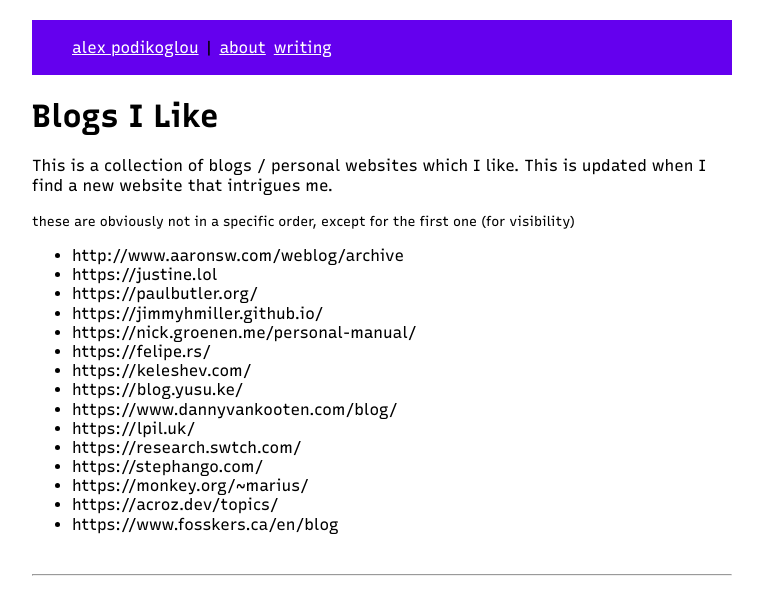
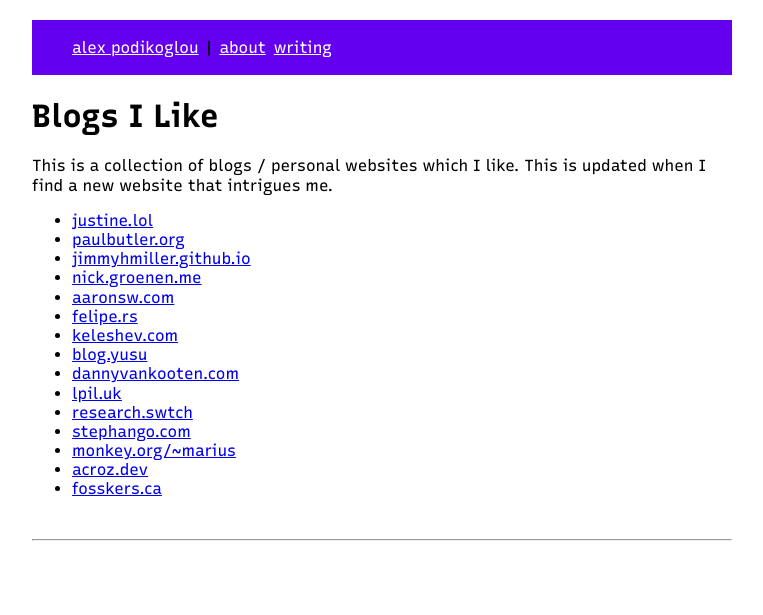
Before and after one commit to podikoglou/podikoglou.eu, a Jekyll site: the page built from _misc/blogs-i-like.md, in a window 1280 px wide. Shown: the top 615 px of the page, without its empty margins (258-1021 px from the left). Built offline with Jekyll 4.4.1, drawn with Linux system fonts in a browser that asks for light colours.

Commit message:
update formatting of 'blogs i like' list

```diff
--- a/_misc/blogs-i-like.md
+++ b/_misc/blogs-i-like.md
@@ -8,21 +8,18 @@ layout: default
 This is a collection of blogs / personal websites which I like. This is updated
 when I find a new website that intrigues me.
 
-<small>these are obviously not in a specific order, except for the first one
-(for visibility)</small>
-
-- http://www.aaronsw.com/weblog/archive
-- https://justine.lol
-- https://paulbutler.org/
-- https://jimmyhmiller.github.io/
-- https://nick.groenen.me/personal-manual/
-- https://felipe.rs/
-- https://keleshev.com/
-- https://blog.yusu.ke/
-- https://www.dannyvankooten.com/blog/
-- https://lpil.uk/
-- https://research.swtch.com/
-- https://stephango.com/
-- https://monkey.org/~marius/
-- https://acroz.dev/topics/
-- https://www.fosskers.ca/en/blog
+- [justine.lol](https://justine.lol)
+- [paulbutler.org](https://paulbutler.org/)
+- [jimmyhmiller.github.io](https://jimmyhmiller.github.io/)
+- [nick.groenen.me](https://nick.groenen.me/personal-manual/)
+- [aaronsw.com](http://www.aaronsw.com/weblog/archive)
+- [felipe.rs](https://felipe.rs/)
+- [keleshev.com](https://keleshev.com/)
+- [blog.yusu](https://blog.yusu.ke/)
+- [dannyvankooten.com](https://www.dannyvankooten.com/blog/)
+- [lpil.uk](https://lpil.uk/)
+- [research.swtch](https://research.swtch.com/)
+- [stephango.com](https://stephango.com/)
+- [monkey.org/~marius](https://monkey.org/~marius/)
+- [acroz.dev](https://acroz.dev/topics/)
+- [fosskers.ca](https://www.fosskers.ca/en/blog)
```
